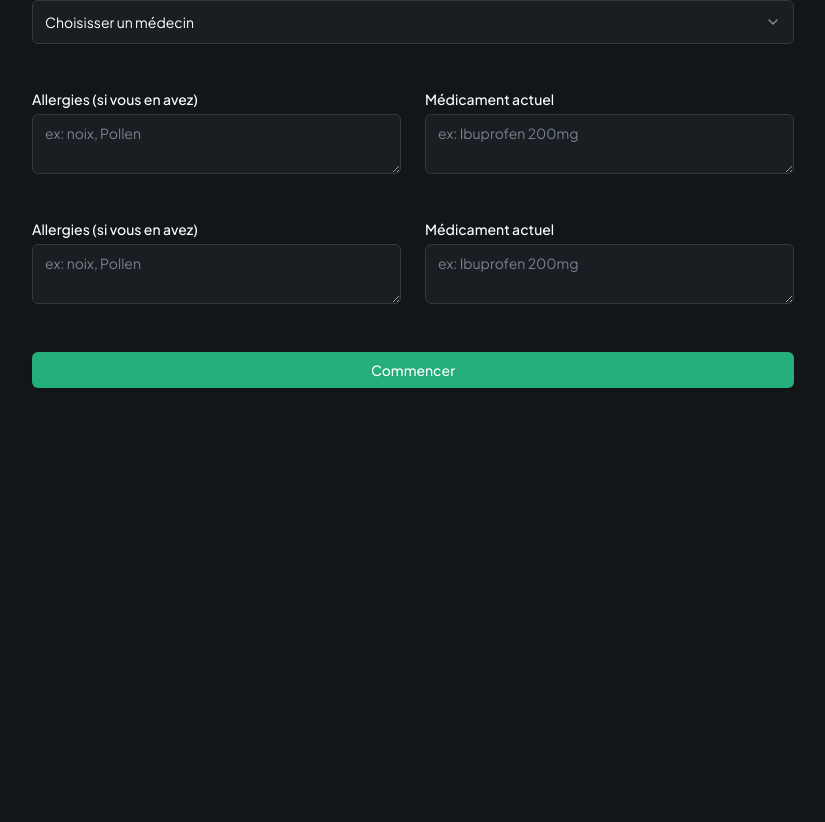
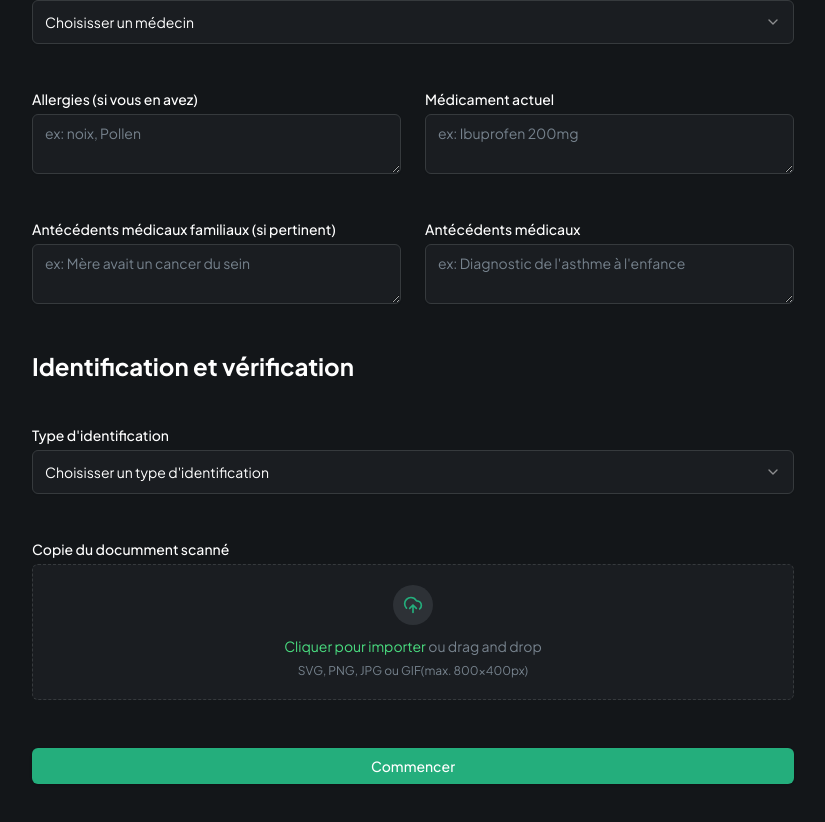
Before and after one commit to RivennSubaru/medical-appointment, a Next.js app: page /patients/1/register in a window 1280 px wide. Shown: the part 994-1816 px from the top of the page, without its empty margins (32-857 px from the left). Before the commit the page ends 1422 px from the top, so only its background shows below. Built offline with nearby package versions, Linux system fonts and the light colour scheme; data requests are answered from the project's data file.

Commit message:
feat: add file uploader component and integrate into registration form for identification document

```diff
--- /dev/null
+++ b/components/FileUploader.tsx
@@ -0,0 +1,52 @@
+"use client"
+
+import { convertFileToUrl } from '@/lib/utils'
+import Image from 'next/image'
+import React, {useCallback} from 'react'
+import {useDropzone} from 'react-dropzone'
+
+type FileUploaderProps = {
+    files: File[] | undefined,
+    onChange: (files: File[]) => void
+}
+
+const FileUploade = ({ files, onChange }: FileUploaderProps) => {
+  const onDrop = useCallback((acceptedFiles: File[]) => {
+    onChange(acceptedFiles)
+  }, [])
+  const {getRootProps, getInputProps, isDragActive} = useDropzone({onDrop})
+
+  return (
+    <div {...getRootProps()} className='file-upload'>
+      <input {...getInputProps()} />
+      {files && files?.length > 0 ? (
+        <Image
+            src={convertFileToUrl(files[0])}
+            width={1000}
+            height={1000}
+            alt='uploader image'
+            className='max-h-[400px] overflow-hidden object-cover'
+        />
+      ) : (
+        <>
+            <Image
+                src='/assets/icons/upload.svg'
+                width={40}
+                height={40}
+                alt='upload'
+            />
+            <div className='file-upload_label'>
+                <p className='text-14-regular'>
+                    <span className='text-green-400'>Cliquer pour importer</span> ou drag and drop
+                </p>
+                <p>
+                    SVG, PNG, JPG ou GIF(max. 800x400px)
+                </p>
+            </div>
+        </>
+      )}
+    </div>
+  )
+}
+
+export default FileUploade
--- a/components/RegisterForm.tsx
+++ b/components/RegisterForm.tsx
@@ -16,13 +16,14 @@ import { useState } from "react"
 import { createUser } from "@/actions/patient.actions"
 import { useRouter } from "next/navigation"
 import { FormfieldType } from "./PatientForm"
-import { Doctors, GenderOptions } from "@/lib/constant"
+import { Doctors, GenderOptions, IdentificationTypes } from "@/lib/constant"
 import { RadioGroup, RadioGroupItem } from "./ui/radio-group"
 import { Label } from "./ui/label"
 import { SelectItem } from "./ui/select"
 import Image from "next/image"
+import FileUploader from "./FileUploader"
 
-export function RegisterForm({ user }: {user: User}) {
+function RegisterForm({ user }: {user: User}) {
   const [loading, setLoading] = useState(false)
   const router = useRouter();
 
@@ -211,19 +212,53 @@ export function RegisterForm({ user }: {user: User}) {
             <CustomFormField
                 control={form.control}
                 fieldType={FormfieldType.TEXTAREA}
-                name="allergies"
-                label= "Allergies (si vous en avez)"
-                placeholder="ex: noix, Pollen"
+                name="familyMedicalHistory"
+                label= "Antécédents médicaux familiaux (si pertinent)"
+                placeholder="ex: Mère avait un cancer du sein "
             />
 
             <CustomFormField
                 control={form.control}
                 fieldType={FormfieldType.TEXTAREA}
-                name="currentMedication"
-                label= "Médicament actuel"
-                placeholder="ex: Ibuprofen 200mg"
+                name="pastMedicalHistory"
+                label= "Antécédents médicaux"
+                placeholder="ex: Diagnostic de l'asthme à l'enfance "
             />
         </div>
+
+        <section className="space-y-6">
+            <div className="mb-9 space-y-1">
+                <h2 className="sub-header">Identification et vérification</h2>
+            </div>
+        </section>
+
+        <CustomFormField
+            control={form.control}
+            fieldType={FormfieldType.SELECT}
+            name="identificationType"
+            label= "Type d'identification"
+            placeholder="Choisisser un type d'identification"
+        >
+            {IdentificationTypes.map((type) => (
+                <SelectItem key={type} value={type}>
+                    {<div className="flex cursor-pointer items-center gap-2">
+                        {type}
+                    </div>}
+                </SelectItem>
+            ))}
+        </CustomFormField>
+
+        <CustomFormField
+            control={form.control}
+            fieldType={FormfieldType.SKELETON}
+            name="identificationDocument"
+            label= "Copie du documment scanné"
+            renderSkeleton={(field) => (
+                <FormControl>
+                    <FileUploader files={field.value} onChange={field.onChange}/>
+                </FormControl>
+            )}
+        />
 
         <SubmitButton loading={loading}>
           Commencer
--- a/lib/constant.ts
+++ b/lib/constant.ts
@@ -38,3 +38,17 @@ export const Doctors = [
       name: "Hardik Sharma",
     },
   ];
+
+export const IdentificationTypes = [
+    "Certificat de naissance",
+    "Driver's License",
+    "Medical Insurance Card/Policy",
+    "Military ID Card",
+    "National Identity Card",
+    "Passport",
+    "Resident Alien Card (Green Card)",
+    "Social Security Card",
+    "State ID Card",
+    "Student ID Card",
+    "Voter ID Card",
+  ];
--- a/package.json
+++ b/package.json
@@ -26,6 +26,7 @@
     "react": "^19.0.0",
     "react-day-picker": "^8.10.1",
     "react-dom": "^19.0.0",
+    "react-dropzone": "^14.3.8",
     "react-hook-form": "^7.54.2",
     "react-phone-number-input": "^3.4.12",
     "tailwind-merge": "^3.0.2",
```
Also changed, not shown: public/assets/icons/upload.svg (added), 1 other file (tests, documents, lock files or other folders).
